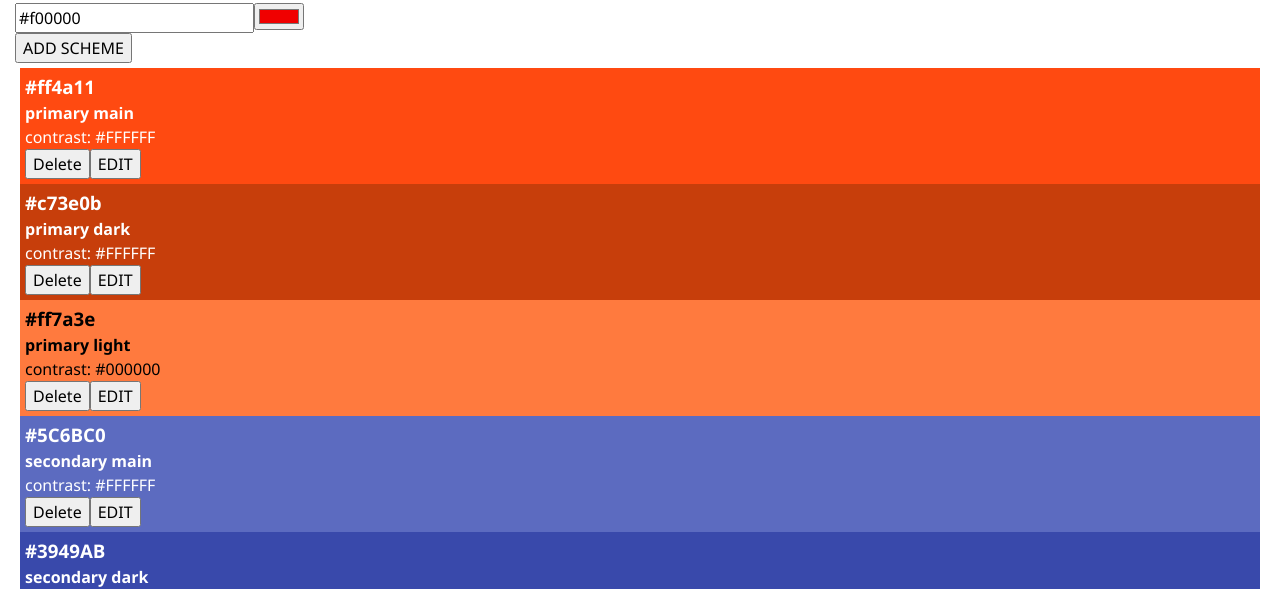
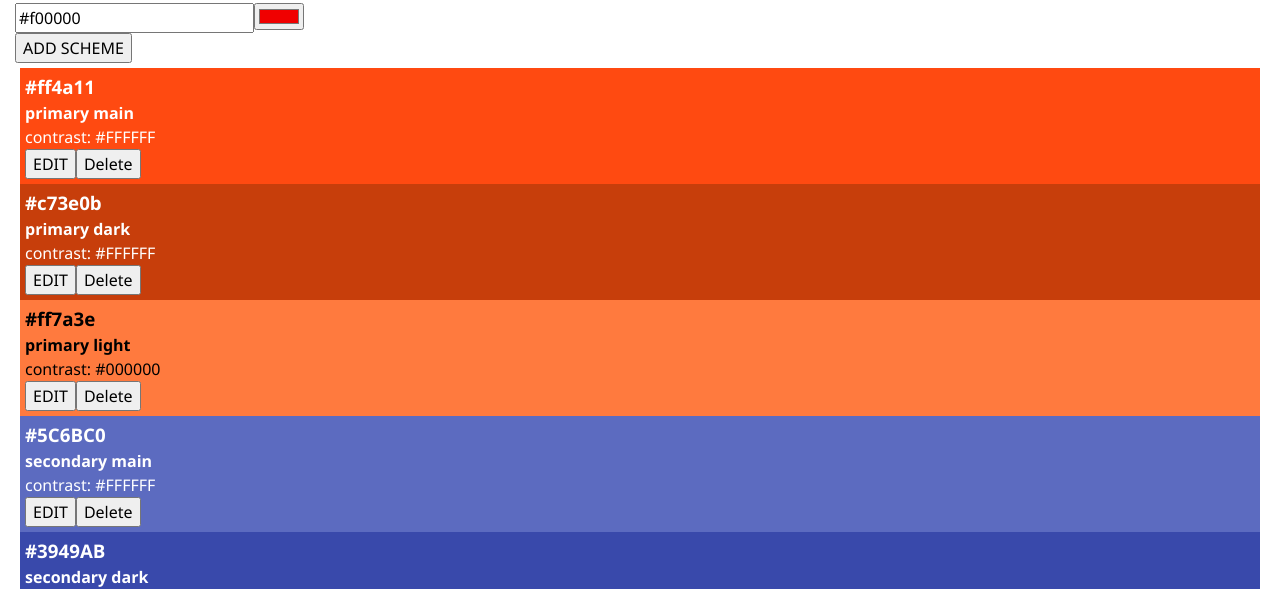
Before and after one commit to Braun-Johannes/Theme-creator, a React (Vite) app: page / in a window 1280 px wide. Shown: the part 192-781 px from the top of the page. Built offline with nearby package versions, Linux system fonts and the light colour scheme.

Commit message:
add conditions for edit and delete

```diff
--- a/src/Components/Color/Color.jsx
+++ b/src/Components/Color/Color.jsx
@@ -1,5 +1,6 @@
 import { useState } from "react";
 import "./Color.css";
+import ColorForm from "../ColorForm/ColorForm";
 
 export default function Color({ color, onDelete }) {
   const [deleteMode, setDeleteMode] = useState(false);
@@ -13,7 +14,7 @@ export default function Color({ color, onDelete }) {
     }
   }
 
-  function handleEditMode() {
+  function toggleEditMode() {
     setEditMode(!editMode);
   }
 
@@ -28,16 +29,20 @@ export default function Color({ color, onDelete }) {
       <h3 className="color-card-headline">{color.hex}</h3>
       <h4>{color.role}</h4>
       <p>contrast: {color.contrastText}</p>
-      {deleteMode ? (
+      {editMode ? (
+        <ColorForm />
+      ) : deleteMode ? (
         <p className="color-card-hightlight">
           Really delete?
           <button onClick={() => setDeleteMode(false)}>Cancel</button>
           <button onClick={handleDeleteBool}>Confirm Delete</button>
         </p>
       ) : (
-        <button onClick={handleDeleteBool}>Delete</button>
+        <>
+          <button onClick={toggleEditMode}>EDIT</button>
+          <button onClick={handleDeleteBool}>Delete</button>
+        </>
       )}
-      <button>EDIT</button>
     </div>
   );
 }
```
